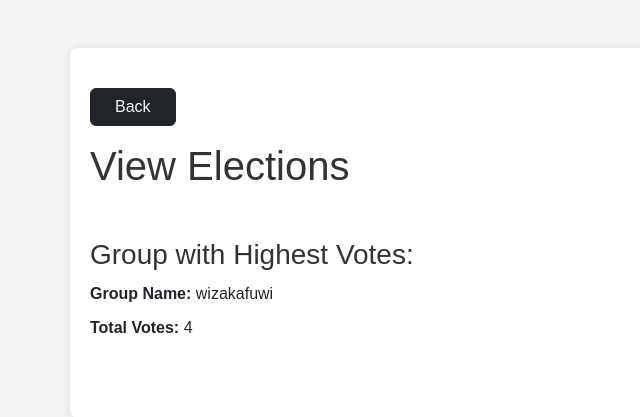
After one commit to kafuibedzrah254/webtechfinal, a PHP site: page /actions/view_elections_results.php in a window 1280 px wide. The commit adds this page. Shown: the top 417 px of the page, without its empty margins (0-640 px from the left). Run offline with PHP 8.4, Linux system fonts and the light colour scheme; data comes from the database, SQL or seed files in the repository.

Commit message:
first commit

```diff
--- /dev/null
+++ b/actions/view_elections_results.php
@@ -0,0 +1,69 @@
+<?php
+include('connect.php');
+
+// Fetch group with the highest votes
+$sql = "SELECT * FROM `userdata` WHERE standard = 'group' ORDER BY votes DESC LIMIT 1";
+$result = mysqli_query($con, $sql);
+
+if (mysqli_num_rows($result) > 0) {
+    $group = mysqli_fetch_array($result);
+    $groupName = $group['username'];
+    $groupVotes = $group['votes'];
+} else {
+    $groupName = "No group found";
+    $groupVotes = 0;
+}
+?>
+
+<!DOCTYPE html>
+<html lang="en">
+<head>
+    <meta charset="UTF-8">
+    <meta name="viewport" content="width=device-width, initial-scale=1.0">
+    <title>View Elections</title>
+    <!-- Bootstrap css link -->
+    <link href="https://cdn.jsdelivr.net/npm/bootstrap@5.3.3/dist/css/bootstrap.min.css"  rel="stylesheet">
+    <link rel="stylesheet" href="../style.css">
+    <style>
+        body {
+            background-color: #f4f4f4;
+            font-family: Arial, sans-serif;
+        }
+
+        .container {
+            background-color: #fff;
+            border-radius: 8px;
+            box-shadow: 0px 0px 10px rgba(0, 0, 0, 0.1);
+            padding: 20px;
+            margin-top: 50px;
+        }
+
+        h1, h3 {
+            color: #333;
+        }
+
+        p {
+            margin: 10px 0;
+        }
+
+        .btn {
+            margin-top: 20px;
+        }
+
+    </style>
+</head>
+<body>
+    <div class="container my-5">
+        <a href="../"><button class="btn btn-dark text-light px-4">Back</button></a>
+        <h1 class="my-3">View Elections</h1>
+
+        <div class="row my-5">
+            <div class="col-md-12">
+                <h3>Group with Highest Votes:</h3>
+                <p><strong>Group Name:</strong> <?php echo $groupName; ?></p>
+                <p><strong>Total Votes:</strong> <?php echo $groupVotes; ?></p>
+            </div>
+        </div>
+    </div>
+</body>
+</html>
```
Also changed, not shown: partials/dashboard.php (+7 -5 lines).
